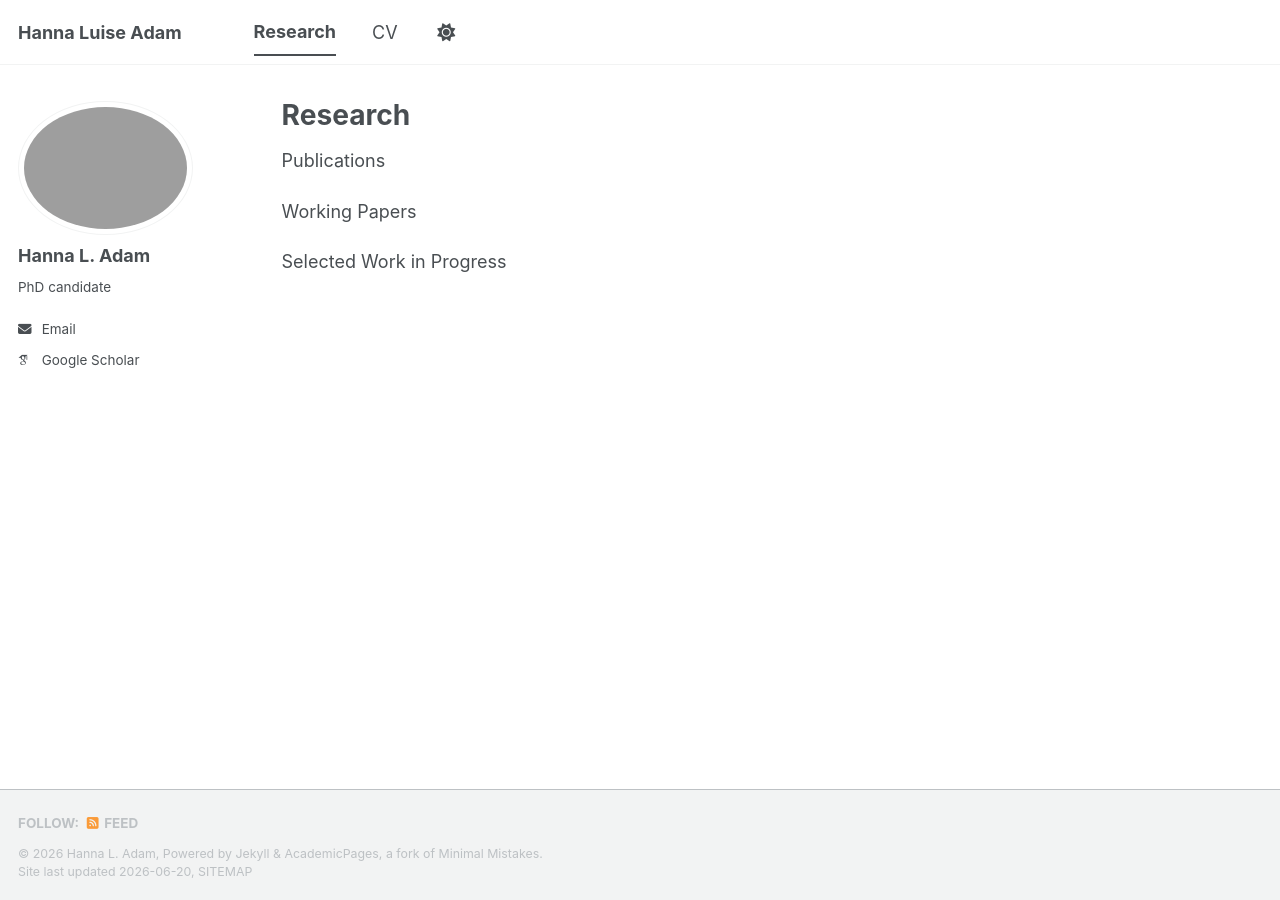
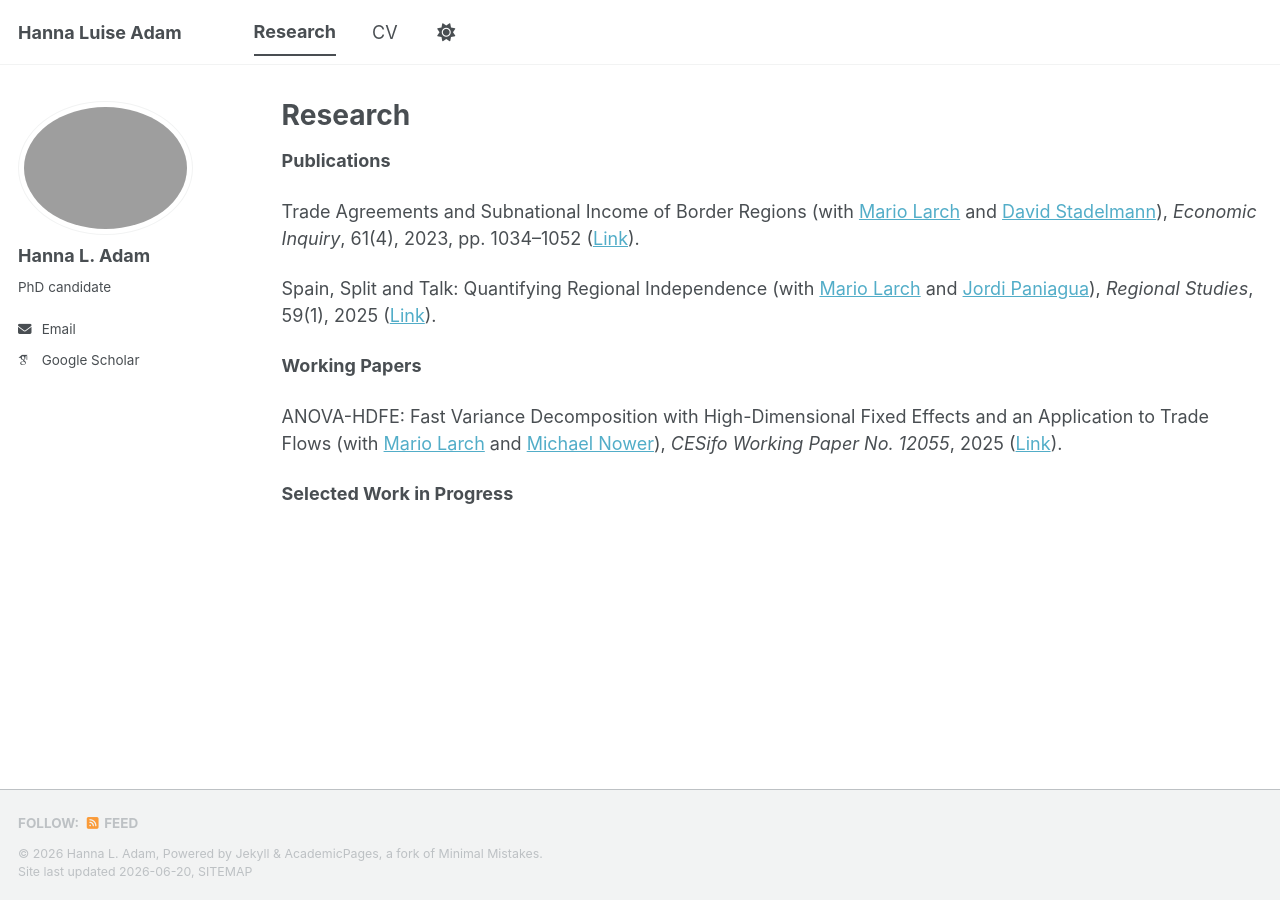
Before and after one commit to hanna-l-adam/hanna-l-adam.github.io, a Jekyll site: the page built from _pages/research.md, in a window 1280 px wide. Built offline with Jekyll 4.4.1, drawn with Linux system fonts in a browser that asks for light colours; some web fonts are replaced; a script bundle is joined from its source files by our own code; library files that are not in the unit come from our copies.

Commit message:
Update research.md

```diff
--- a/_pages/research.md
+++ b/_pages/research.md
@@ -7,8 +7,15 @@ redirect_from:
   - /resume
 ---
 
-Publications
+**Publications**
 
-Working Papers
+Trade Agreements and Subnational Income of Border Regions (with <a href="https://www.ewf.uni-bayreuth.de/en/team/Prof_Mario_Larch/index.php" target="_blank">Mario Larch</a> and <a href="https://www.entwicklung.uni-bayreuth.de/en/team/david-stadelmann/" target="_blank">David Stadelmann</a>), *Economic Inquiry*, 61(4), 2023, pp. 1034–1052 (<a href="https://doi.org/10.1111/ecin.13151" target="_blank">Link</a>).
 
-Selected Work in Progress
+Spain, Split and Talk: Quantifying Regional Independence (with <a href="https://www.ewf.uni-bayreuth.de/en/team/Prof_Mario_Larch/index.php" target="_blank">Mario Larch</a> and <a href="https://www.uv.es/jorpaso2/" target="_blank">Jordi Paniagua</a>), *Regional Studies*, 59(1), 2025 (<a href="https://doi.org/10.1080/00343404.2024.2437501" target="_blank">Link</a>).
+
+**Working Papers**
+
+ANOVA-HDFE: Fast Variance Decomposition with High-Dimensional Fixed Effects and an Application to Trade Flows (with <a href="https://www.ewf.uni-bayreuth.de/en/team/Prof_Mario_Larch/index.php" target="_blank">Mario Larch</a> and <a href="https://sites.google.com/view/michaelnower" target="_blank">Michael Nower</a>), *CESifo Working Paper No. 12055*, 2025 (<a href="https://www.ifo.de/en/cesifo/publications/2025/working-paper/anova-hdfe-fast-variance-decomposition-high-dimensional-fixed" target="_blank">Link</a>).
+
+
+**Selected Work in Progress**
```
